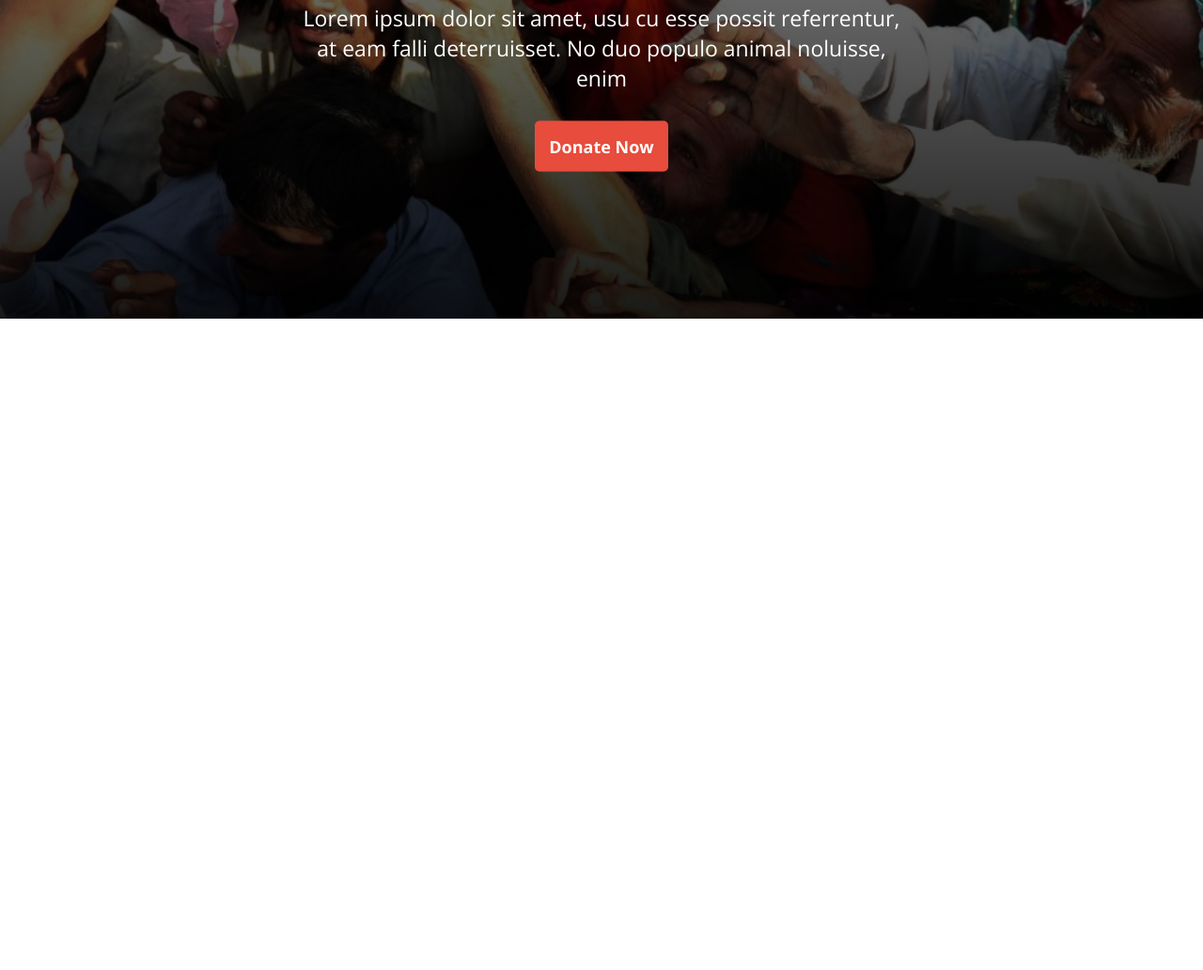
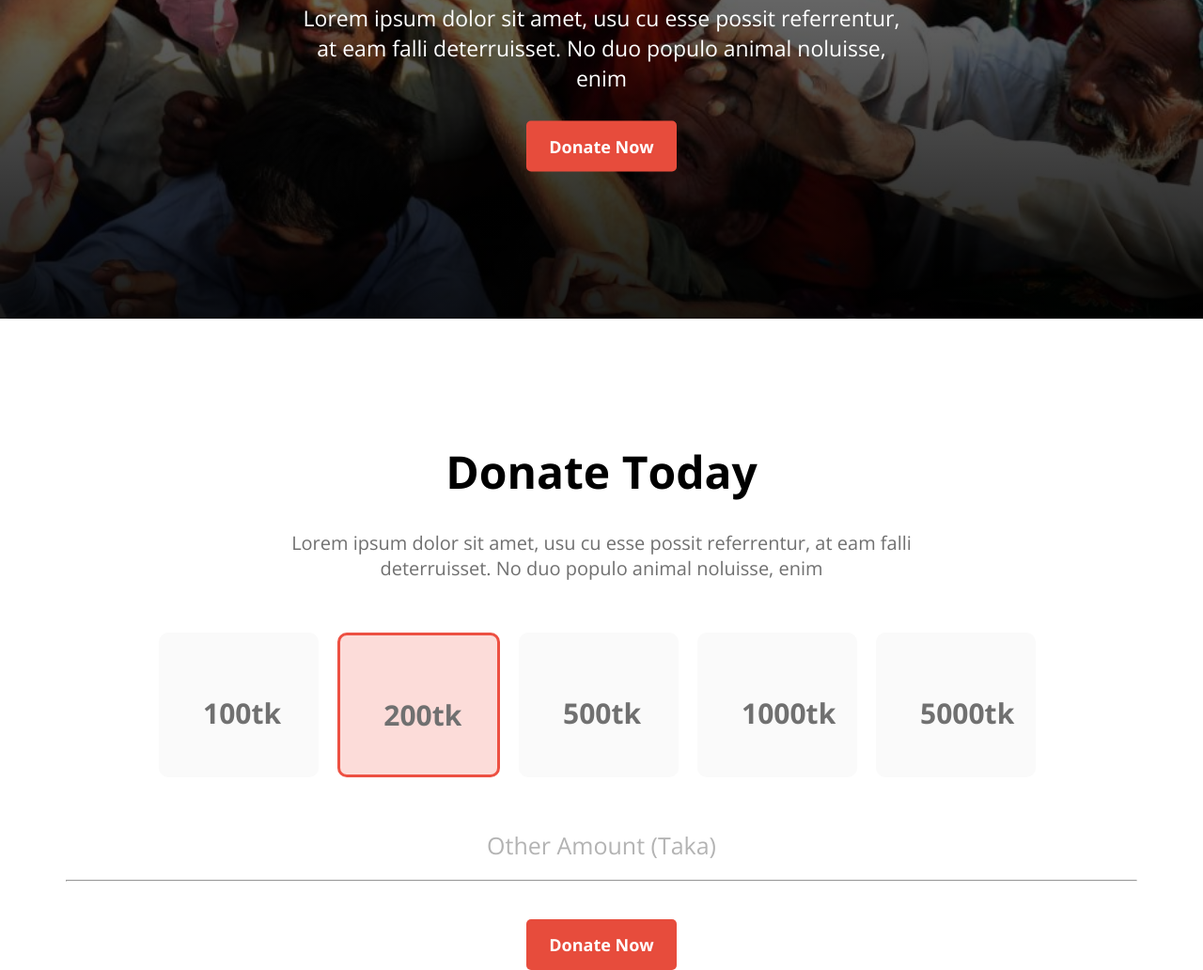
Before and after one commit to freelancersifat627/donate-today, a plain HTML site: page index.html in a window 1280 px wide. Shown: the part 461-1493 px from the top of the page at 94% size. Before the commit the page ends 800 px from the top, so only its background shows below. Drawn offline with nearby package versions, Linux system fonts and the light colour scheme.

Commit message:
added donate-today section

```diff
--- a/index.html
+++ b/index.html
@@ -24,6 +24,31 @@
       </div>
     </header>
     <!-- end header section -->
+    <main id="main">
+        <!-- donate today section -->
+        <section id="donate-today">
+          <div class="donate-continer">
+            <h1 class="donate-title">Donate Today</h1>
+            <p class="donate-description">
+              Lorem ipsum dolor sit amet, usu cu esse possit referrentur, at eam
+              falli<br> deterruisset. No duo populo animal noluisse, enim
+            </p>
+            <div class="donate-amount">
+                <div class="donate-item first"><span class="donateiteam-span">100tk</span></div>
+                <div class="donate-item second"><span class="donateiteam-span">200tk</span></div>
+                <div class="donate-item third"><span class="donateiteam-span">500tk</span></div>
+                <div class="donate-item foure"><span class="donateiteam-span">1000tk</span></div>
+                <div class="donate-item five"><span class="donateiteam-span">5000tk</span></div>
+            </div>
+            <div class="donate-other-amount">
+                <p class="other-amount">Other Amount (Taka)</p>
+                <hr>
+            </div>
+            <div class="donate-btn">
+                <button class="btn-primary">Donate Now</button>
+            </div>
+          </div>
+        </section>
+      </main>
   </body>
-
 </html>
--- a/style.css
+++ b/style.css
@@ -40,10 +40,75 @@
     padding: 15px;
     border: none;
     border-radius: 5px;
-    width: 142px;
+    width: 160px;
     font-size: 18px;
     height: auto;
     background-color: #e74c3c;
     color: white;
     font-weight: 700;
 }
+/* donate today section */
+.donate-continer {
+    width: 1140px;
+    margin: 0 auto;
+    text-align: center;
+}
+
+.donate-title {
+    padding-top: 130px;
+    font-size: 3rem;
+    font-weight: 700;
+    margin-bottom: 30px;
+}
+
+p.donate-description {
+    color: #707070;
+    font-size: 20px;
+    margin-bottom: 50px;
+}
+
+p.other-amount {
+    color: #B3B3B3;
+    font-size: 25px;
+    margin-bottom: 20px;
+    font-weight: 400;
+}
+
+hr {
+    color: #DADADA;
+    margin-bottom: 40px;
+}
+
+.donate-amount {
+    display: flex;
+    justify-content: center;
+    margin-bottom: 50px;
+}
+
+.donate-item {
+    text-align: center;
+    width: 150px;
+    height: 134px;
+    background: #FAFAFA;
+    margin: 5px 15px 5px 5px;
+    padding: 10px;
+    border-radius: 10px;
+    border: none;
+}
+
+span.donateiteam-span {
+    font-size: 30px;
+    font-weight: 700;
+    display: block;
+    margin-top: 50%;
+    margin-left: 50%;
+    transform: translate(-50%, -50%);
+    color: #707070
+}
+
+.donate-item.second {
+    background-color: #ed504233;
+    border: 3px solid #ED5042;
+    width: 147px;
+    height: 128px;
+}
```
